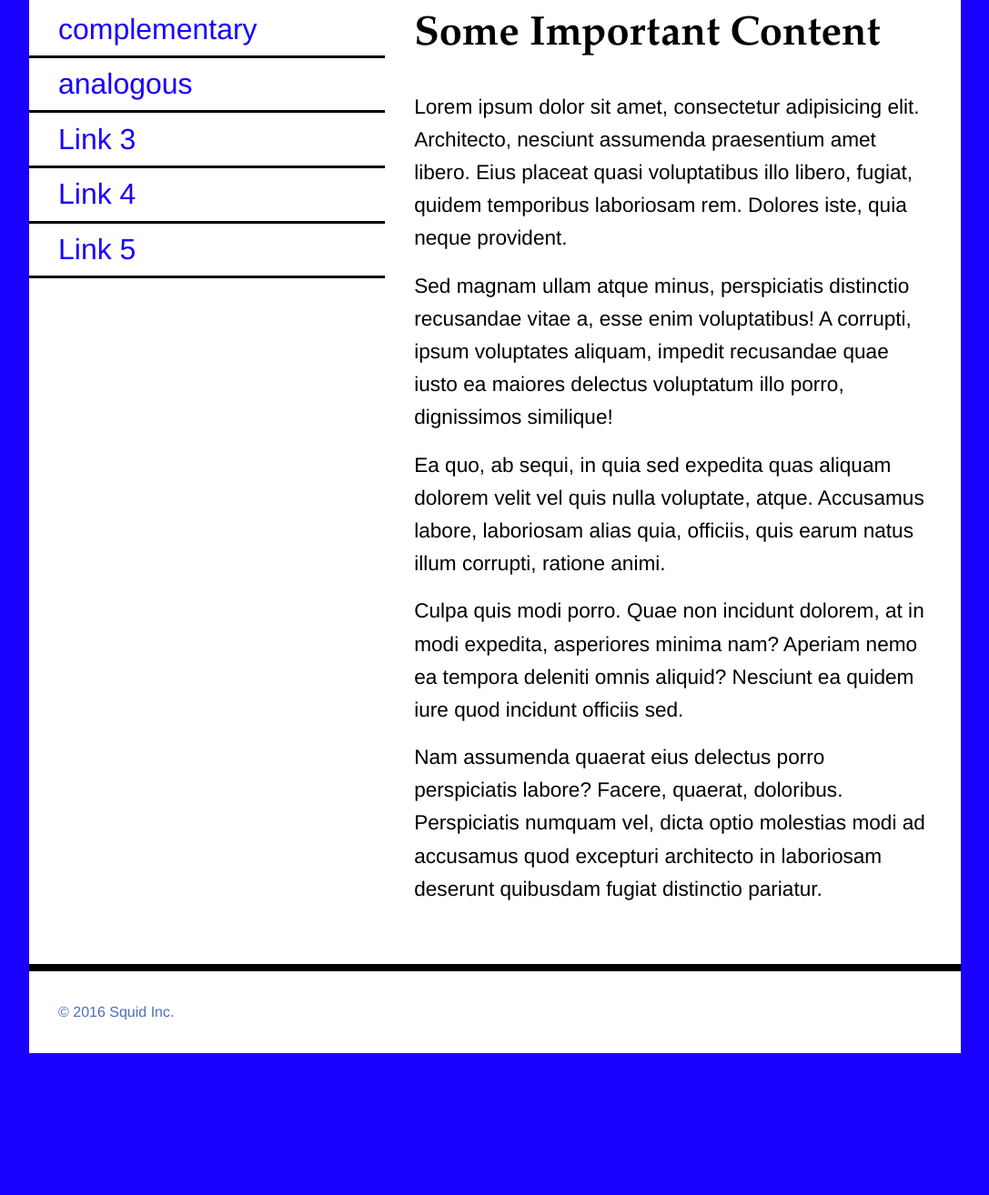
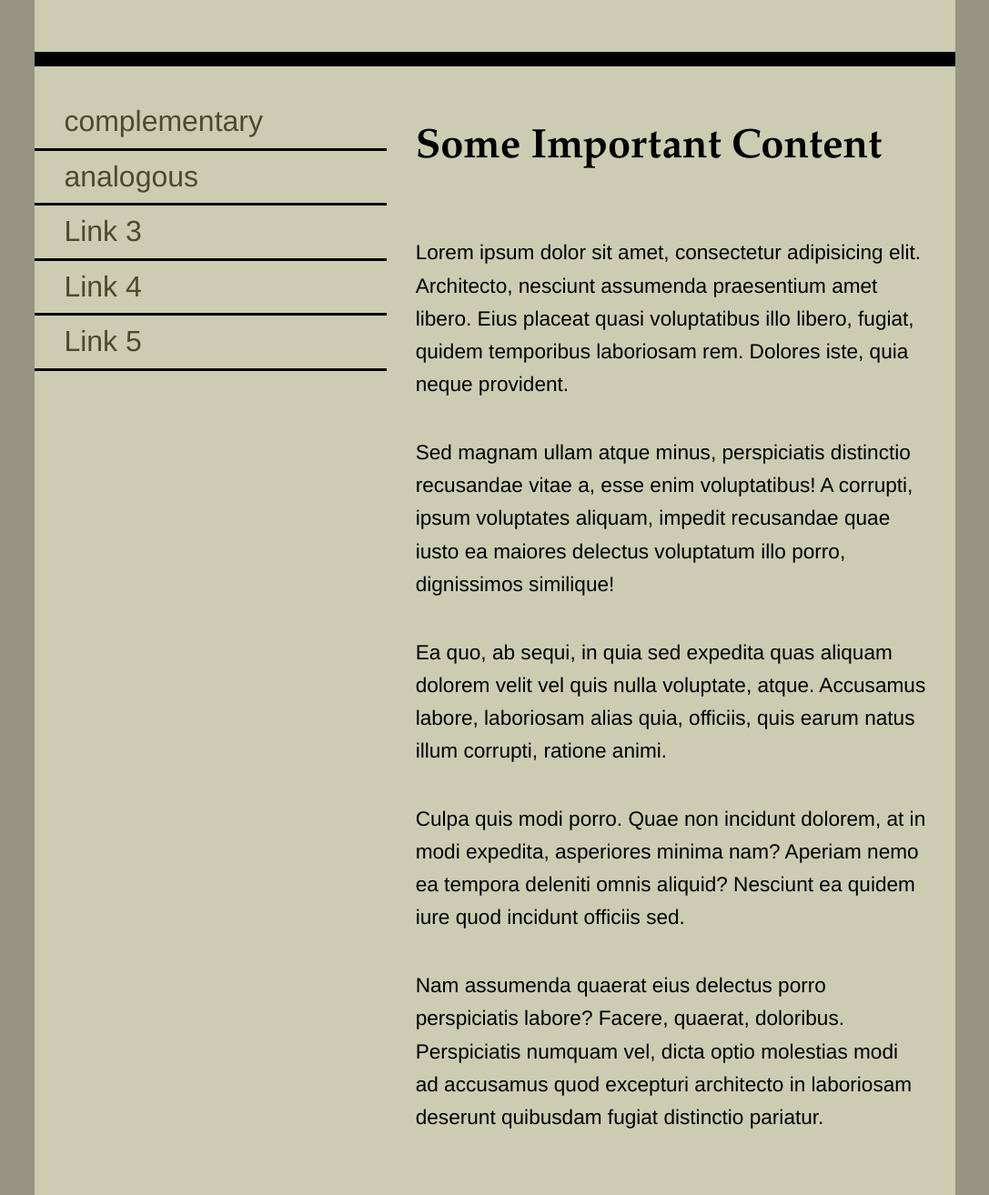
Before and after one commit to elab0009/colours, a plain HTML site: page index.html in a window 1280 px wide. Shown: the part 163-1477 px from the top of the page at 91% size, without its empty margins (96-1183 px from the left). Before the commit the page ends 1321 px from the top, so only its background shows below. Drawn offline with Linux system fonts and the light colour scheme.

Commit message:
change
color

```diff
--- a/css/analogous.css
+++ b/css/analogous.css
@@ -10,7 +10,7 @@
             font-family: Helvetica, Arial, sans-serif;
         }
         html,body{
-            background-color: #FDDE9C;
+            background-color: #968F4E;
         }
         h1{
             font-family: Palatino, 'Palatino Linotype', 'Palatino LT STD', 'Book Antiqua', Georgia, serif;
@@ -34,11 +34,11 @@
             text-decoration: none;
             border-bottom: 0.2rem solid black;
             padding: 0.2rem 2rem;
-            color: #BB6F29;
+            color: #5E8C49;
         }
         nav li>a:hover,
         nav li>a:active{
-            color: #8A8229;
+            color: #7E964E;
         }
         p{
             font-size: 1.414rem;
@@ -51,7 +51,7 @@
             width: 80%;
             max-width: 1200px;
             margin: 0 auto;
-            background-color: #3E5F20;
+            background-color: #968F4E;
         }
         header{
             width:100%;
@@ -73,5 +73,5 @@
         footer p{
             font-size: 1rem;
             padding: 2rem;
-            color: #44AA47;
+            color: #5E8C49;
 }
--- a/css/complementary.css
+++ b/css/complementary.css
@@ -9,7 +9,7 @@
             font-family: Helvetica, Arial, sans-serif;
         }
         html,body{
-            background-color: #FFFFFF;
+            background-color: #CCCC89;
         }
         h1{
             font-family: Palatino, 'Palatino Linotype', 'Palatino LT STD', 'Book Antiqua', Georgia, serif;
@@ -33,11 +33,11 @@
             text-decoration: none;
             border-bottom: 0.2rem solid black;
             padding: 0.2rem 2rem;
-            color: #000000;
+            color: #221333;
         }
         nav li>a:hover,
         nav li>a:active{
-            color: #FF0000;
+            color: #63497F;
         }
         p{
             font-size: 1.414rem;
@@ -50,7 +50,7 @@
             width: 80%;
             max-width: 1200px;
             margin: 0 auto;
-            background-color: #2BAE27;
+            background-color: #7F7F49;
         }
         header{
             width:100%;
@@ -72,5 +72,5 @@
         footer p{
             font-size: 1rem;
             padding: 2rem;
-            color: #FFFFFF;
+            color: #63497F;
         }
--- a/css/index.css
+++ b/css/index.css
@@ -1,4 +1,4 @@
-*{
+{
             padding: 0;
             margin: 0;
             box-sizing: border-box;
@@ -9,7 +9,7 @@
             font-family: Helvetica, Arial, sans-serif;
         }
         html,body{
-            background-color: #1A00FF;
+            background-color: #959582;
         }
         h1{
             font-family: Palatino, 'Palatino Linotype', 'Palatino LT STD', 'Book Antiqua', Georgia, serif;
@@ -33,11 +33,11 @@
             text-decoration: none;
             border-bottom: 0.2rem solid black;
             padding: 0.2rem 2rem;
-            color: #1A00FF;
+            color: #4C4C2C;
         }
         nav li>a:hover,
         nav li>a:active{
-            color: #4C6FBD;
+            color: #CCCC75;
         }
         p{
             font-size: 1.414rem;
@@ -50,7 +50,7 @@
             width: 80%;
             max-width: 1200px;
             margin: 0 auto;
-            background-color: #FFFFFF;
+            background-color: #CCCCB2;
         }
         header{
             width:100%;
@@ -72,5 +72,5 @@
         footer p{
             font-size: 1rem;
             padding: 2rem;
-            color: #4C6FBD;
+            color: #4C4C2C;
         }
```
Also changed, not shown: codepen1.js (added, +32 -0 lines), main.js (added, +7 -0 lines).
